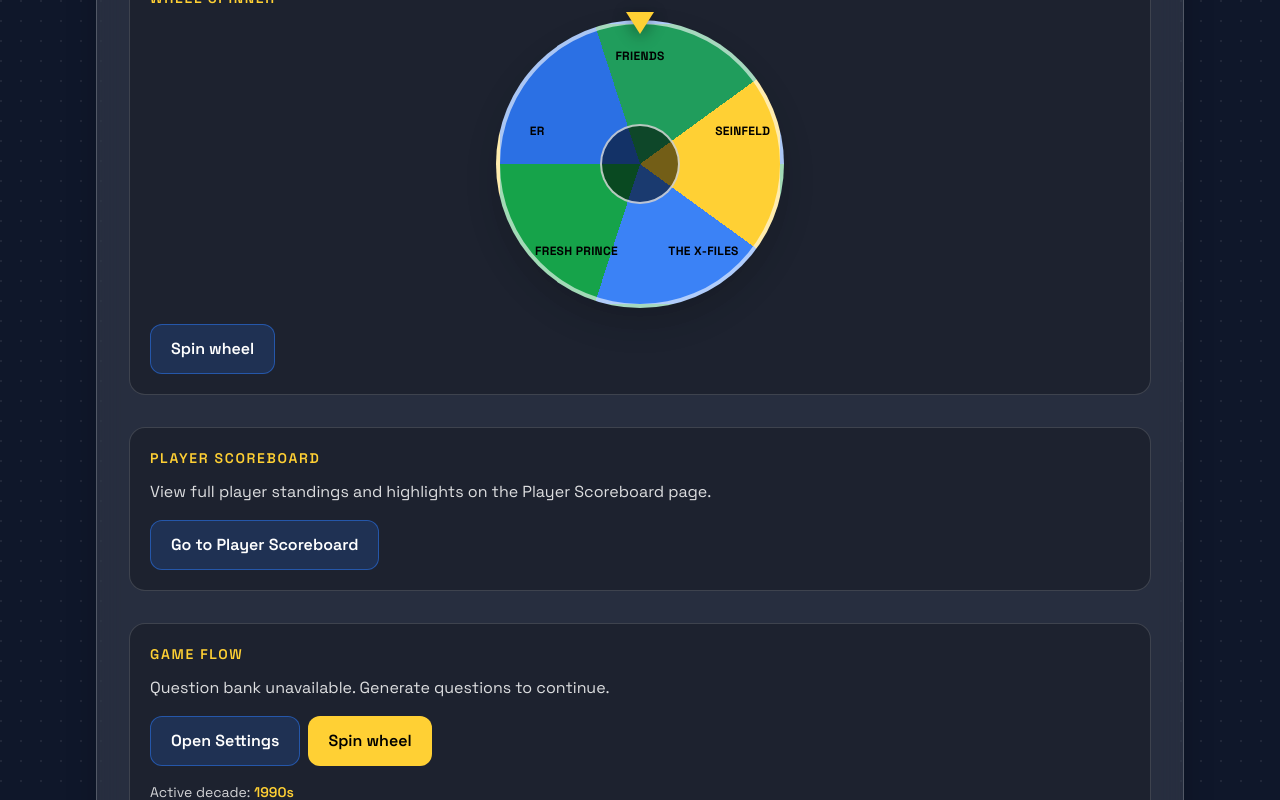
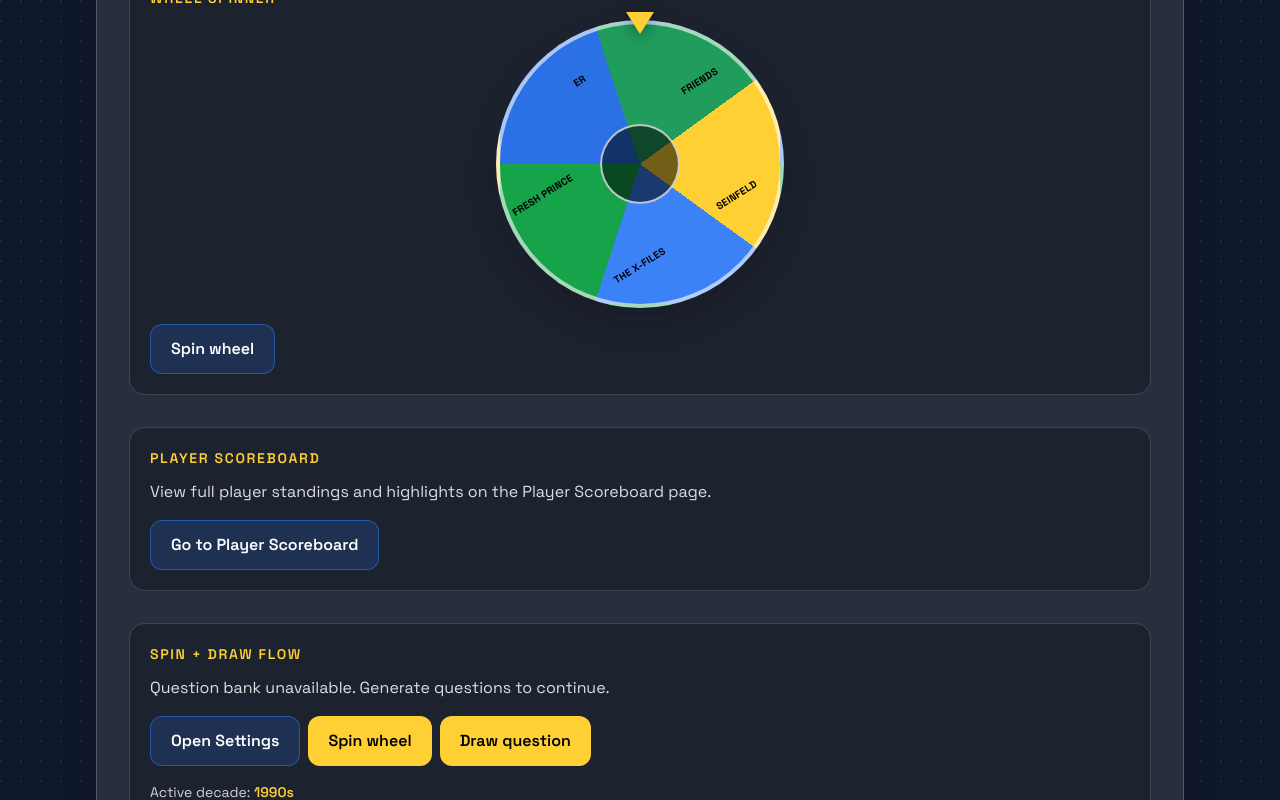
Before and after one commit to tfalba/tv-trivia, a React (Vite) app in the folder apps/web/: page /game in a window 1280 px wide. Shown: the part 300-1100 px from the top of the page. Built offline with nearby package versions, Linux system fonts and the light colour scheme; no server answers.

Commit message:
simplifying game mode

```diff
--- a/apps/web/src/components/WheelSpinner.tsx
+++ b/apps/web/src/components/WheelSpinner.tsx
@@ -47,13 +47,15 @@
           }}
         >
           {shows.map((show, index) => {
-            const angle = index * segmentAngle;
+            const segmentCenterAngle = index * segmentAngle + segmentAngle / 2;
+            const radius = 102;
+            const diagonalTilt = -32;
             return (
               <span
                 key={show}
-                className="absolute left-1/2 top-1/2 w-24 -translate-x-1/2 -translate-y-1/2 text-center text-xs font-bold uppercase tracking-wide text-black"
+                className="absolute left-1/2 top-1/2 w-20 -translate-x-1/2 -translate-y-1/2 break-words text-center text-[10px] font-bold uppercase leading-tight tracking-wide text-black"
                 style={{
-                  transform: `translate(-50%, -50%) rotate(${angle}deg) translateY(-108px) rotate(${-angle}deg)`,
+                  transform: `translate(-50%, -50%) rotate(${segmentCenterAngle}deg) translateY(-${radius}px) rotate(${-segmentCenterAngle + diagonalTilt}deg)`,
                 }}
               >
                 {show}
--- a/apps/web/src/pages/GamePage.tsx
+++ b/apps/web/src/pages/GamePage.tsx
@@ -85,15 +85,29 @@
     spinTimeoutRef.current = window.setTimeout(() => {
       setIsSpinning(false);
       setSpunShow(selectedShow);
+      setStatusMessage(`${currentPlayer.playerName} spun: ${selectedShow}. Draw a question.`);
+    }, 2600);
+  }
+
+  function drawQuestion() {
+    if (isSpinning) {
+      setStatusMessage("Wait for the wheel to stop before drawing a question.");
+      return;
+    }
+
+    if (!spunShow) {
+      setStatusMessage("Spin the wheel first, then draw a question.");
+      return;
+    }
+
     const availableQuestions = questionBank.filter(
       (question) =>
-          (question.showTitle ?? question.showId) === selectedShow &&
+        (question.showTitle ?? question.showId) === spunShow &&
         !usedQuestionIds.includes(question.id)
     );
+
     if (availableQuestions.length === 0) {
-        setStatusMessage(
-          `${currentPlayer.playerName} spun: ${selectedShow}. No unused questions left for this show.`
-        );
+      setStatusMessage(`${spunShow} has no unused questions left. Spin again.`);
       return;
     }
 
@@ -102,8 +116,7 @@
     setActiveQuestion(selectedQuestion);
     setUsedQuestionIds((prev) => [...prev, selectedQuestion.id]);
     setAnswerRevealed(false);
-      setStatusMessage(`${currentPlayer.playerName} spun: ${selectedShow}. Question loaded.`);
-    }, 2600);
+    setStatusMessage(`Question loaded for ${currentPlayer.playerName} from ${spunShow}.`);
   }
 
   function completeTurn(isCorrect: boolean) {
@@ -112,6 +125,8 @@
     }
 
     const points = pointsByDifficulty[activeQuestion.difficulty];
+    const nextPlayerIndex = (currentPlayerIndex + 1) % players.length;
+    const nextPlayerName = players[nextPlayerIndex]?.playerName ?? "Next player";
 
     setPlayers((prev) =>
       prev.map((player, index) =>
@@ -120,11 +135,11 @@
           : player
       )
     );
-    setCurrentPlayerIndex((prev) => (prev + 1) % players.length);
+    setCurrentPlayerIndex(nextPlayerIndex);
     setStatusMessage(
       isCorrect
-        ? `${currentPlayer.playerName} earned ${points} points. Next player, spin the wheel.`
-        : `${currentPlayer.playerName} missed. Next player, spin the wheel.`
+        ? `${currentPlayer.playerName} earned ${points} points. ${nextPlayerName} is up next.`
+        : `${currentPlayer.playerName} missed. ${nextPlayerName} is up next.`
     );
     setActiveQuestion(null);
     setSpunShow(null);
@@ -169,7 +184,7 @@
 
       <div className="rounded-2xl border border-white/15 bg-black/25 p-5">
         <p className="mb-3 text-sm font-semibold uppercase tracking-[0.12em] text-trivia-gold">
-          Game Flow
+          Spin + Draw Flow
         </p>
         <p className="mb-4 text-white/85">{statusMessage}</p>
         <div className="flex flex-wrap gap-2">
@@ -178,6 +193,14 @@
           </Link>
           <button type="button" className="btn-primary" onClick={spinWheel} disabled={isSpinning}>
             {isSpinning ? "Spinning..." : "Spin wheel"}
+          </button>
+          <button
+            type="button"
+            className="btn-primary"
+            onClick={drawQuestion}
+            disabled={isSpinning || !spunShow}
+          >
+            Draw question
           </button>
         </div>
         <p className="mt-4 text-sm text-white/80">
--- a/apps/web/src/pages/SettingsPage.tsx
+++ b/apps/web/src/pages/SettingsPage.tsx
@@ -1,4 +1,4 @@
-import { useEffect, useMemo, useState } from "react";
+import { useEffect, useState } from "react";
 import type { Question } from "@tv-trivia/shared";
 import { fetchQuestionBank, seedQuestionBank } from "../lib/api";
 import {
@@ -12,8 +12,6 @@
   const [selectedDecade, setSelectedDecade] = useState<DecadeKey>(getSavedDecade);
   const [isGenerating, setIsGenerating] = useState(false);
   const [questionBank, setQuestionBank] = useState<Question[]>([]);
-  const [usedQuestionIds, setUsedQuestionIds] = useState<string[]>([]);
-  const [spunShow, setSpunShow] = useState<string | null>(null);
   const [statusMessage, setStatusMessage] = useState(
     "Select a decade and generate the AI question bank."
   );
@@ -39,8 +37,6 @@
   function switchDecade(decade: DecadeKey) {
     setSelectedDecade(decade);
     window.localStorage.setItem(selectedDecadeStorageKey, decade);
-    setSpunShow(null);
-    setUsedQuestionIds([]);
     setStatusMessage(`${decade} selected. Generate questions for this decade.`);
   }
 
@@ -53,8 +49,6 @@
         seed: Number(selectedDecade.slice(0, 4)),
       });
       setQuestionBank(generated);
-      setUsedQuestionIds([]);
-      setSpunShow(null);
       setStatusMessage(
         `Generated ${generated.length} questions for ${selectedDecade}.`
       );
@@ -63,38 +57,6 @@
     } finally {
       setIsGenerating(false);
     }
-  }
-
-  const availableQuestionsForShow = useMemo(() => {
-    if (!spunShow) {
-      return [];
-    }
-    return questionBank.filter(
-      (question) =>
-        (question.showTitle ?? question.showId) === spunShow &&
-        !usedQuestionIds.includes(question.id)
-    );
-  }, [questionBank, spunShow, usedQuestionIds]);
-
-  function spinForShow() {
-    const selectedShow = showPool[Math.floor(Math.random() * showPool.length)];
-    setSpunShow(selectedShow);
-    setStatusMessage(`Spun show: ${selectedShow}. Click Draw question.`);
-  }
-
-  function drawQuestion() {
-    if (!spunShow) {
-      setStatusMessage("Spin first, then draw a question.");
-      return;
-    }
-    if (availableQuestionsForShow.length === 0) {
-      setStatusMessage(`No unused questions left for ${spunShow}. Spin again.`);
-      return;
-    }
-    const selected =
-      availableQuestionsForShow[Math.floor(Math.random() * availableQuestionsForShow.length)];
-    setUsedQuestionIds((prev) => [...prev, selected.id]);
-    setStatusMessage(`Drawn question from ${spunShow}: ${selected.id}`);
   }
 
   return (
@@ -144,26 +106,6 @@
             : `Generate ${selectedDecade} AI question bank`}
         </button>
       </div>
-
-      <div className="rounded-2xl border border-white/15 bg-black/25 p-5">
-        <p className="mb-3 text-sm font-semibold uppercase tracking-[0.12em] text-trivia-gold">
-          Spin + Draw Flow
-        </p>
-        <p className="mb-4 text-white/85">{statusMessage}</p>
-        <div className="flex flex-wrap gap-2">
-          <button type="button" onClick={spinForShow} className="btn-secondary">
-            Spin show
-          </button>
-          <button type="button" onClick={drawQuestion} className="btn-primary">
-            Draw question
-          </button>
-        </div>
-        {spunShow ? (
-          <p className="mt-4 text-sm text-white/80">
-            Current show: <span className="font-semibold text-trivia-gold">{spunShow}</span>
-          </p>
-        ) : null}
-      </div>
     </section>
   );
 }
```
Also changed, not shown: 1 other file (tests, documents, lock files or other folders). Lines whose indentation alone changed are shown as unchanged.
